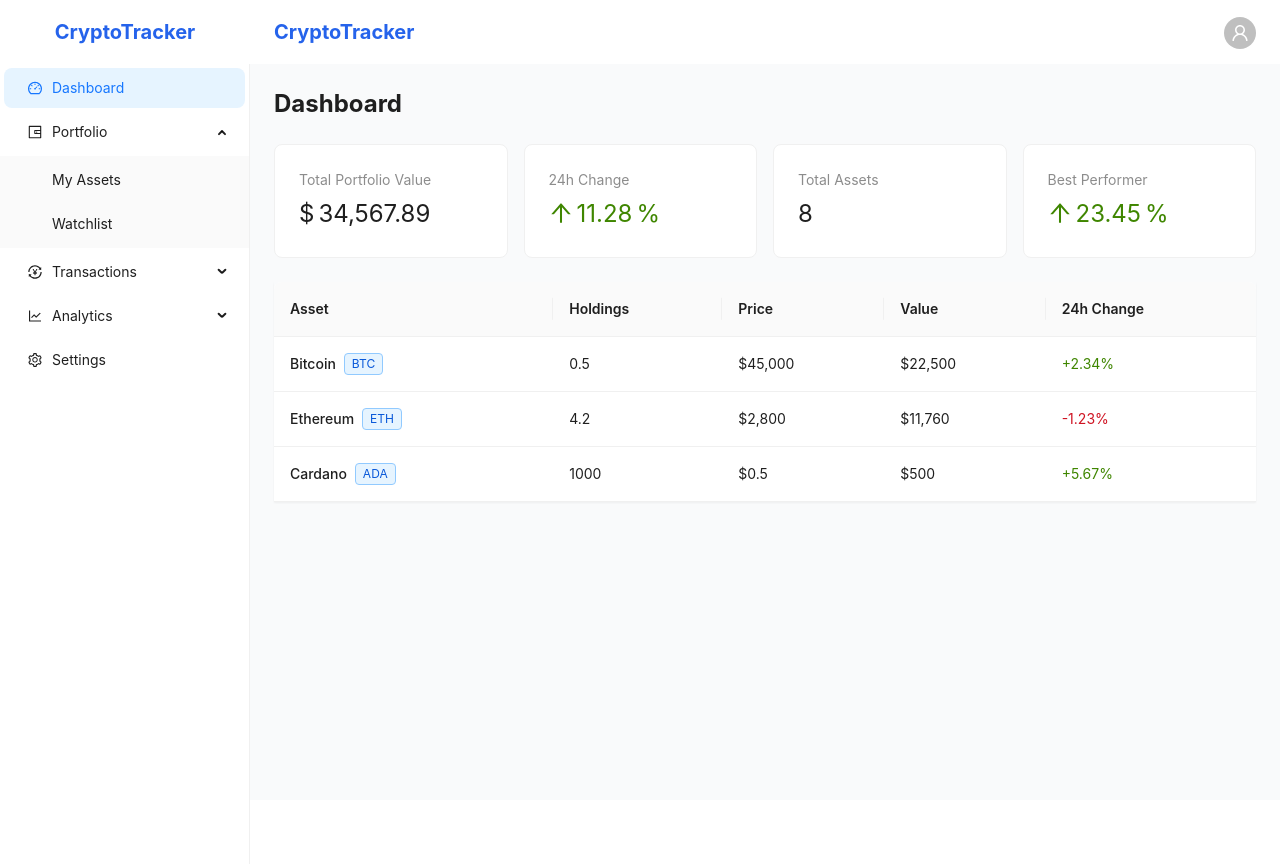
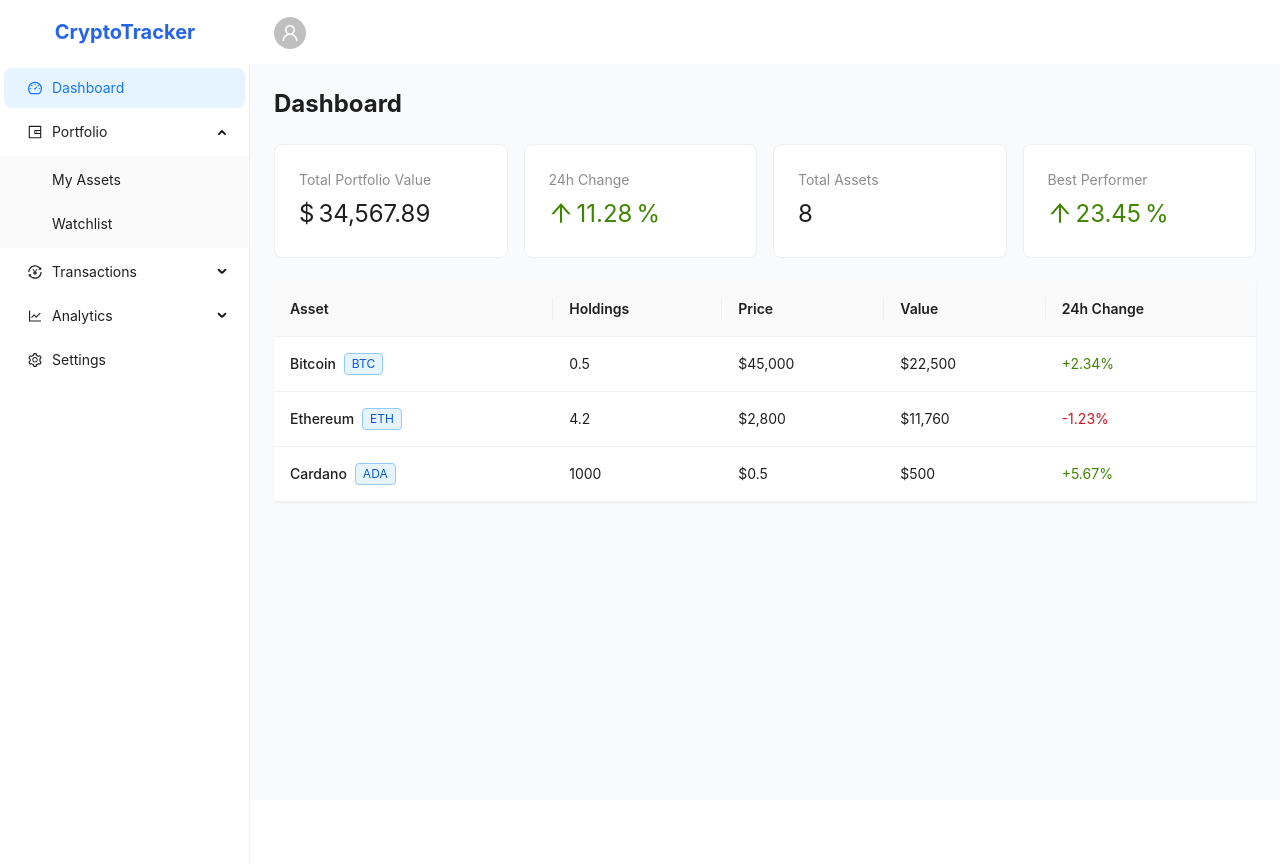
Before and after one commit to lovable-haiek/ant-crypto-radar, a React (Vite) app: page / in a window 1280 px wide. Built offline with nearby package versions, Linux system fonts and the light colour scheme.

Commit message:
Visual edit in Lovable
Edited UI in Lovable

```diff
--- a/src/components/Header.tsx
+++ b/src/components/Header.tsx
@@ -1,19 +1,15 @@
-
 import React from 'react';
 import { Layout, Avatar, Space } from 'antd';
 import { UserOutlined } from '@ant-design/icons';
+const {
+  Header: AntHeader
+} = Layout;
+const Header = () => {
+  return <AntHeader className="flex justify-between items-center bg-white px-6 shadow-sm">
 
-const { Header: AntHeader } = Layout;
-
-const Header = () => {
-  return (
-    <AntHeader className="flex justify-between items-center bg-white px-6 shadow-sm">
-      <div className="text-xl font-bold text-blue-600">CryptoTracker</div>
       <Space>
         <Avatar icon={<UserOutlined />} />
       </Space>
-    </AntHeader>
-  );
+    </AntHeader>;
 };
-
 export default Header;
```
